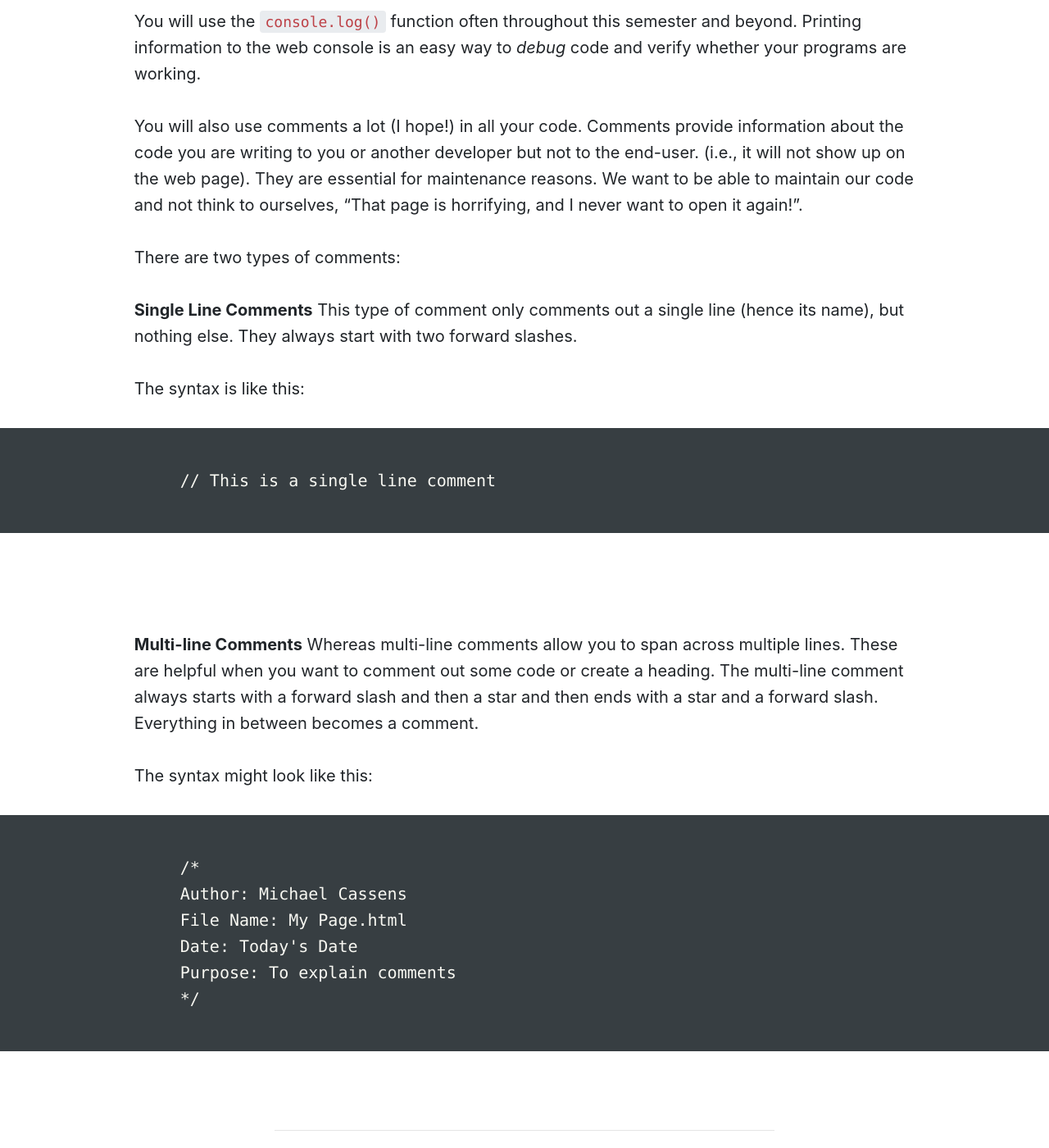
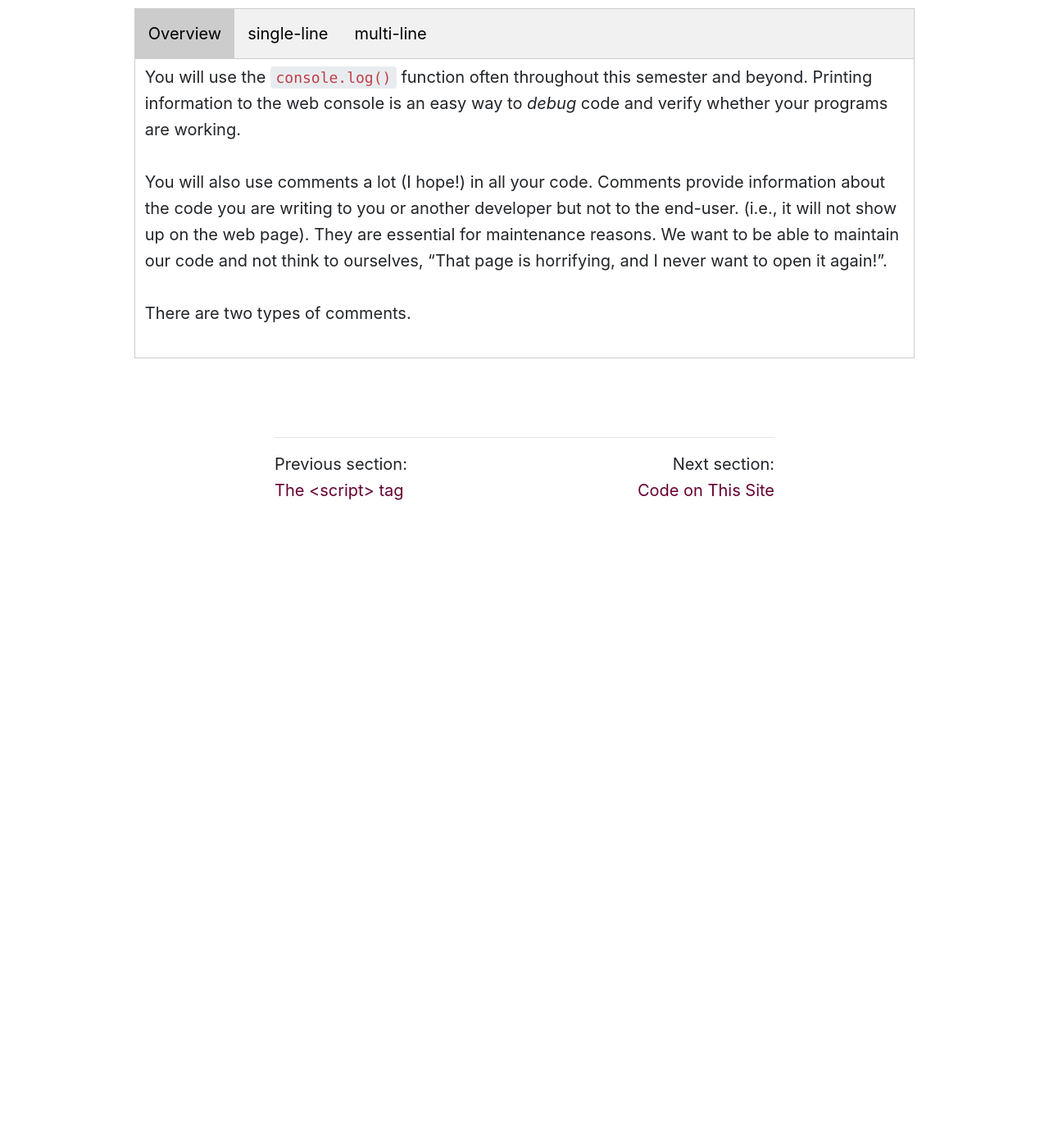
Before and after one commit to Montana-Media-Arts/441-web-tech-Spring2021-course, a Jekyll site: the page built from modules/week-2/_posts/2005-01-01-comments.md, in a window 1280 px wide and 1400 px high, scrolled down 571 px. Shown: the whole window at 82% size. Built offline with Jekyll 4.4.1, drawn with Linux system fonts in a browser that asks for light colours; nearby versions of some CDN libraries; a script that is not in the unit is left out; comment, search, counter and statistics services are not loaded; after the commit the page ends 1201 px from its top, so only the background shows below that.

Commit message:
Update 2005-01-01-comments.md

````diff
--- a/modules/week-2/_posts/2005-01-01-comments.md
+++ b/modules/week-2/_posts/2005-01-01-comments.md
@@ -5,13 +5,24 @@ jotted: true
 ---
 
 # Comments
+<div class="tab">
+  <button class="tablinks active" onclick="openTab(event, 'Overview')">Overview</button>
+  <button class="tablinks" onclick="openTab(event, 'single')">single-line</button>
+  <button class="tablinks" onclick="openTab(event, 'multi')">multi-line</button>
 
+</div>
+<div id="Overview" class="tabcontent" style="display:block" >
+<div class="tabhtml" markdown="1">
 You will use the `console.log()` function often throughout this semester and beyond. Printing information to the web console is an easy way to _debug_ code and verify whether your programs are working.
 
 You will also use comments a lot (I hope!) in all your code. Comments provide information about the code you are writing to you or another developer but not to the end-user. (i.e., it will not show up on the web page).  They are essential for maintenance reasons.   We want to be able to maintain our code and not think to ourselves, "That page is horrifying, and I never want to open it again!".
 
-There are two types of comments:
+There are two types of comments.
+</div>
+</div>
 
+<div id="single" class="tabcontent" >
+<div class="tabhtml" markdown="1">
 **Single Line Comments**
 This type of comment only comments out a single line (hence its name), but nothing else.  They always start with two forward slashes.
 
@@ -20,7 +31,11 @@ The syntax is like this:
 ```
 // This is a single line comment
 ```
+</div>
+</div>
 
+<div id="multi" class="tabcontent" >
+<div class="tabhtml" markdown="1">
 **Multi-line Comments**
 Whereas multi-line comments allow you to span across multiple lines.  These are helpful when you want to comment out some code or create a heading.  The multi-line comment always starts with a forward slash and then a star and then ends with a star and a forward slash.  Everything in between becomes a comment.
 
@@ -33,3 +48,5 @@ Date: Today's Date
 Purpose: To explain comments
 */
 ```
+</div>
+</div>
````
